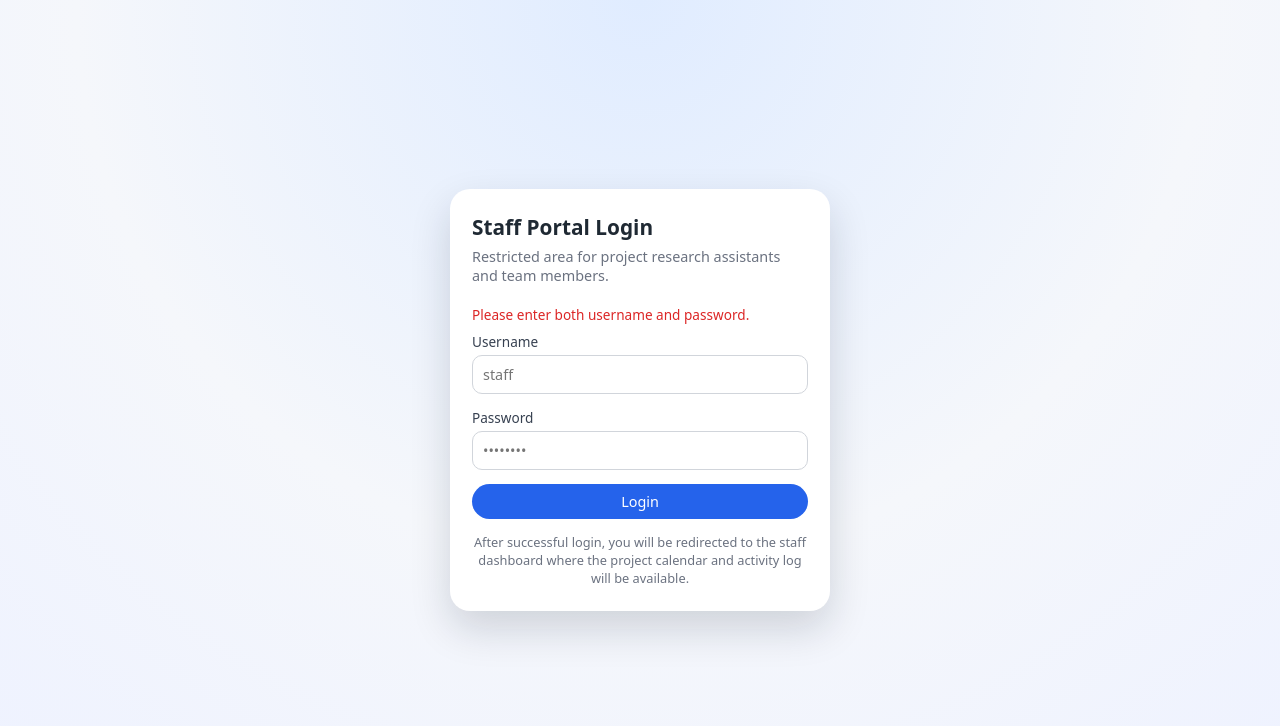
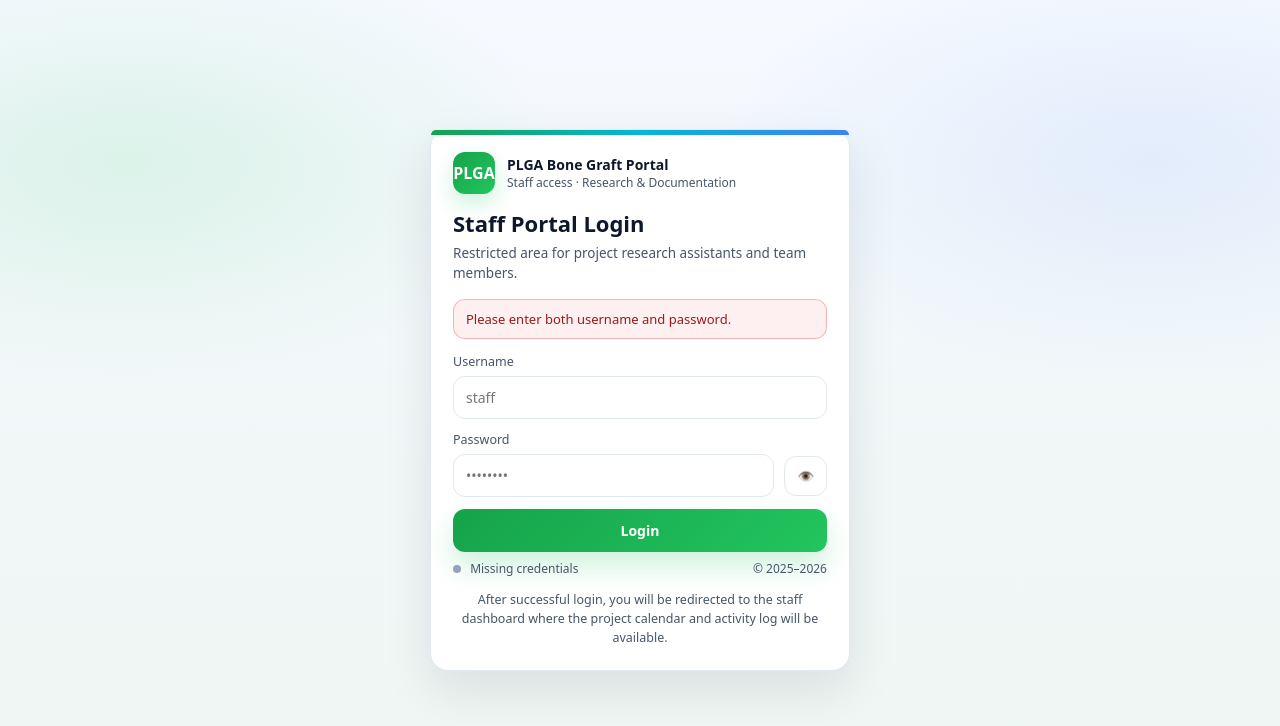
Before and after one commit to Zux12/PLGA-Portal, a website: page public/staff-login.html in a window 1280 px wide. Both pictures are taken after a click on the button "Login". Drawn offline with Linux system fonts and the light colour scheme.

Commit message:
Update staff-login.html

```diff
--- a/public/staff-login.html
+++ b/public/staff-login.html
@@ -3,47 +3,246 @@
   <head>
     <meta charset="UTF-8" />
     <title>Staff Login – PLGA Bone Graft Portal</title>
-    <meta
-      name="viewport"
-      content="width=device-width, initial-scale=1.0"
-    />
+    <meta name="viewport" content="width=device-width, initial-scale=1.0" />
     <link rel="stylesheet" href="/css/styles.css" />
+
+    <!-- UI Enhancement (safe override) -->
+    <style>
+      :root {
+        --bg1:#f6f9ff;
+        --bg2:#eef6f2;
+        --card:#ffffff;
+        --text:#0f172a;
+        --muted:#475569;
+        --border:#e2e8f0;
+        --primary:#16a34a;
+        --primary2:#22c55e;
+        --ring:rgba(34,197,94,.25);
+        --danger:#ef4444;
+      }
+
+      body {
+        margin: 0;
+        font-family: system-ui, -apple-system, Segoe UI, Roboto, Helvetica, Arial;
+        color: var(--text);
+      }
+
+      .auth-page {
+        min-height: 100vh;
+        display: flex;
+        align-items: center;
+        justify-content: center;
+        padding: 24px;
+        background:
+          radial-gradient(800px 400px at 10% 20%, rgba(34,197,94,.12), transparent 55%),
+          radial-gradient(800px 400px at 90% 20%, rgba(59,130,246,.10), transparent 55%),
+          linear-gradient(180deg, var(--bg1), var(--bg2));
+      }
+
+      .auth-card {
+        width: 100%;
+        max-width: 420px;
+        background: var(--card);
+        border: 1px solid var(--border);
+        border-radius: 18px;
+        box-shadow: 0 18px 50px rgba(15,23,42,.10);
+        padding: 22px;
+        position: relative;
+      }
+
+      .auth-card::before {
+        content: "";
+        position: absolute;
+        top: 0; left: 0; right: 0;
+        height: 5px;
+        background: linear-gradient(90deg, var(--primary), #06b6d4, #3b82f6);
+        border-radius: 18px 18px 0 0;
+      }
+
+      .brand {
+        display: flex;
+        align-items: center;
+        gap: 12px;
+        margin-bottom: 14px;
+      }
+
+      .brand-icon {
+        width: 42px;
+        height: 42px;
+        border-radius: 12px;
+        display: grid;
+        place-items: center;
+        background: linear-gradient(135deg, var(--primary), var(--primary2));
+        color: #fff;
+        font-weight: 800;
+        box-shadow: 0 10px 22px rgba(34,197,94,.22);
+      }
+
+      .brand-text {
+        line-height: 1.1;
+      }
+
+      .brand-title {
+        font-weight: 800;
+        font-size: 14px;
+      }
+
+      .brand-sub {
+        font-size: 12px;
+        color: var(--muted);
+        margin-top: 4px;
+      }
+
+      .auth-title {
+        font-size: 22px;
+        font-weight: 800;
+        margin: 10px 0 6px;
+      }
+
+      .auth-subtitle {
+        font-size: 13.5px;
+        color: var(--muted);
+        margin-bottom: 16px;
+        line-height: 1.45;
+      }
+
+      .auth-error {
+        background: rgba(239,68,68,.08);
+        border: 1px solid rgba(239,68,68,.35);
+        color: #991b1b;
+        padding: 10px 12px;
+        border-radius: 12px;
+        font-size: 13px;
+        margin-bottom: 14px;
+      }
+
+      .form-group { margin-bottom: 12px; }
+
+      .form-label {
+        font-size: 12.5px;
+        color: var(--muted);
+        margin-bottom: 6px;
+        display: block;
+      }
+
+      .form-input {
+        width: 100%;
+        padding: 11px 12px;
+        border-radius: 12px;
+        border: 1px solid var(--border);
+        font-size: 14px;
+        outline: none;
+        transition: box-shadow .15s ease, border-color .15s ease;
+      }
+
+      .form-input:focus {
+        border-color: rgba(34,197,94,.55);
+        box-shadow: 0 0 0 4px var(--ring);
+      }
+
+      .password-row {
+        display: flex;
+        gap: 10px;
+        align-items: center;
+      }
+
+      .toggle-btn {
+        border: 1px solid var(--border);
+        background: #fff;
+        border-radius: 12px;
+        padding: 10px 12px;
+        cursor: pointer;
+      }
+
+      .btn-small.btn-primary {
+        width: 100%;
+        padding: 12px;
+        font-size: 14px;
+        font-weight: 700;
+        border-radius: 12px;
+        border: none;
+        cursor: pointer;
+        color: #fff;
+        background: linear-gradient(135deg, var(--primary), var(--primary2));
+        box-shadow: 0 14px 28px rgba(34,197,94,.22);
+      }
+
+      .btn-small.btn-primary:disabled {
+        opacity: .7;
+        cursor: not-allowed;
+      }
+
+      .status-row {
+        display: flex;
+        justify-content: space-between;
+        align-items: center;
+        font-size: 12px;
+        color: var(--muted);
+        margin-top: 8px;
+      }
+
+      .dot {
+        width: 8px;
+        height: 8px;
+        border-radius: 50%;
+        background: #94a3b8;
+        display: inline-block;
+        margin-right: 6px;
+      }
+
+      .dot.ok { background: #22c55e; }
+
+      .auth-footer {
+        margin-top: 14px;
+        font-size: 12.5px;
+        color: var(--muted);
+        line-height: 1.5;
+      }
+    </style>
   </head>
+
   <body>
     <div class="auth-page">
       <div class="auth-card">
+        <div class="brand">
+          <div class="brand-icon">PLGA</div>
+          <div class="brand-text">
+            <div class="brand-title">PLGA Bone Graft Portal</div>
+            <div class="brand-sub">Staff access · Research & Documentation</div>
+          </div>
+        </div>
+
         <h1 class="auth-title">Staff Portal Login</h1>
         <p class="auth-subtitle">
           Restricted area for project research assistants and team members.
         </p>
 
-        <div id="error" class="auth-error" style="display: none;"></div>
+        <div id="error" class="auth-error" style="display:none;"></div>
 
         <div class="form-group">
           <label class="form-label" for="username">Username</label>
-          <input
-            class="form-input"
-            type="text"
-            id="username"
-            placeholder="staff"
-            autocomplete="username"
-          />
+          <input class="form-input" type="text" id="username"
+            placeholder="staff" autocomplete="username" />
         </div>
 
         <div class="form-group">
           <label class="form-label" for="password">Password</label>
-          <input
-            class="form-input"
-            type="password"
-            id="password"
-            placeholder="••••••••"
-            autocomplete="current-password"
-          />
+          <div class="password-row">
+            <input class="form-input" type="password" id="password"
+              placeholder="••••••••" autocomplete="current-password" />
+            <button type="button" class="toggle-btn" id="togglePw">👁️</button>
+          </div>
         </div>
 
-        <button id="loginBtn" class="btn-small btn-primary" style="width: 100%;">
-          Login
-        </button>
+        <button id="loginBtn" class="btn-small btn-primary">Login</button>
+
+        <div class="status-row">
+          <div>
+            <span id="dot" class="dot"></span>
+            <span id="statusText">Ready</span>
+          </div>
+          <div>© 2025–2026</div>
+        </div>
 
         <p class="auth-footer">
           After successful login, you will be redirected to the staff dashboard
@@ -53,24 +252,42 @@
     </div>
 
     <script>
-      document.getElementById("loginBtn").addEventListener("click", async () => {
+      const loginBtn = document.getElementById("loginBtn");
+      const errorEl = document.getElementById("error");
+      const statusText = document.getElementById("statusText");
+      const dot = document.getElementById("dot");
+
+      function setStatus(text, ok = false) {
+        statusText.textContent = text;
+        dot.className = "dot" + (ok ? " ok" : "");
+      }
+
+      document.getElementById("togglePw").addEventListener("click", () => {
+        const pw = document.getElementById("password");
+        pw.type = pw.type === "password" ? "text" : "password";
+      });
+
+      loginBtn.addEventListener("click", async () => {
         const username = document.getElementById("username").value.trim();
         const password = document.getElementById("password").value.trim();
-        const errorEl = document.getElementById("error");
         errorEl.style.display = "none";
 
         if (!username || !password) {
           errorEl.textContent = "Please enter both username and password.";
           errorEl.style.display = "block";
+          setStatus("Missing credentials");
           return;
         }
+
+        loginBtn.disabled = true;
+        const originalText = loginBtn.textContent;
+        loginBtn.textContent = "Logging in...";
+        setStatus("Connecting...");
 
         try {
           const res = await fetch("/api/login", {
             method: "POST",
-            headers: {
-              "Content-Type": "application/json",
-            },
+            headers: { "Content-Type": "application/json" },
             body: JSON.stringify({ username, password }),
           });
 
@@ -79,26 +296,26 @@
           if (!res.ok || !data.success) {
             errorEl.textContent = data.message || "Login failed.";
             errorEl.style.display = "block";
+            setStatus("Login failed");
             return;
           }
 
-          // For now, simple redirect. Later we can add proper auth tokens.
+          setStatus("Authenticated", true);
           window.location.href = "/staff-dashboard.html";
         } catch (err) {
           errorEl.textContent = "Unable to connect to server.";
           errorEl.style.display = "block";
+          setStatus("Server unreachable");
           console.error(err);
+        } finally {
+          loginBtn.disabled = false;
+          loginBtn.textContent = originalText;
         }
       });
 
-      // Allow Enter key to submit
-      document
-        .getElementById("password")
-        .addEventListener("keyup", function (event) {
-          if (event.key === "Enter") {
-            document.getElementById("loginBtn").click();
-          }
-        });
+      document.getElementById("password").addEventListener("keyup", (e) => {
+        if (e.key === "Enter") loginBtn.click();
+      });
     </script>
   </body>
 </html>
```
